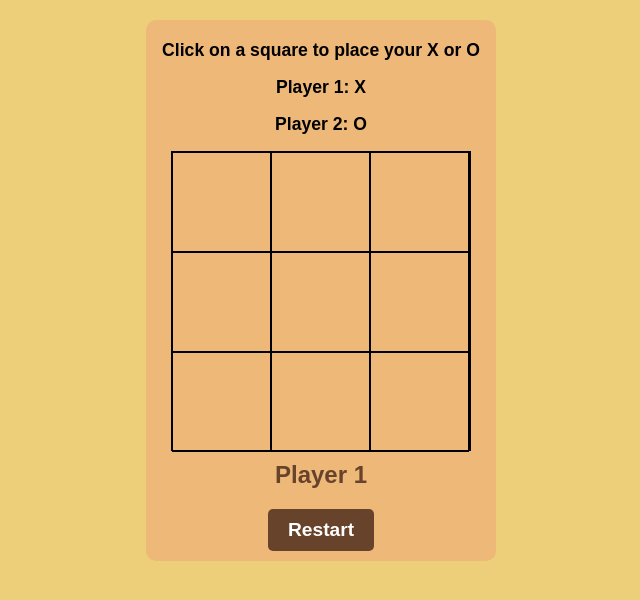
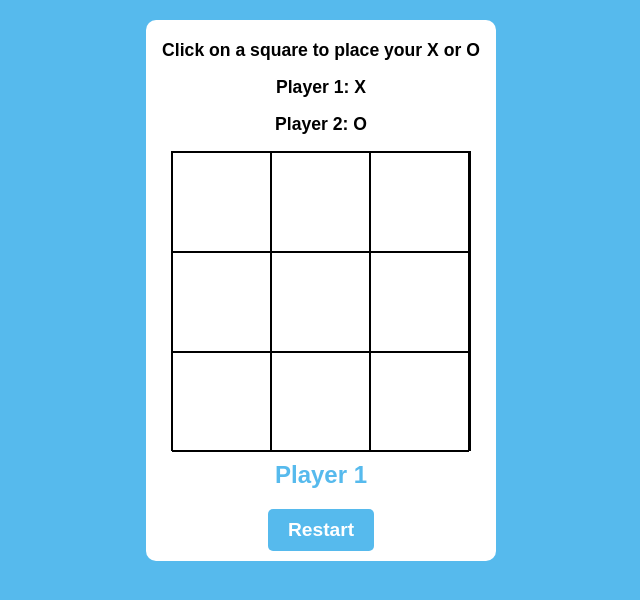
Before and after one commit to VaniAwasthi/javaSceipt_Tic-tacGame, a plain HTML site: page index.html in a window 1280 px wide. Shown: the whole page, without its empty margins (319-959 px from the left). Drawn offline with Linux system fonts and the light colour scheme.

Commit message:
adding some changes

```diff
--- a/style.css
+++ b/style.css
@@ -5,7 +5,7 @@
   }
 
   body {
-    background-color: #eecf79;
+    background-color: #56baed;
     display: flex;
     justify-content: center;
     align-items: center;
@@ -16,7 +16,7 @@
   .tic-tac-toe {
     width: 350px;
     margin: 20px auto;
-    background-color: #eeb879;
+    background-color: white ;
     border-radius: 10px;
     display: flex;
     flex-direction: column;
@@ -51,6 +51,7 @@
 
   .board-cell {
     width: 100px;
+    color: #56baed;
     height: 100px;
     border: 1px solid #000000;
     cursor: pointer;
@@ -62,14 +63,14 @@
   }
 
   .turn {
-    color: #68432b;
+    color: #56baed;
     font-size: 1.5rem;
     font-weight: bold;
     margin: 10px 0;
   }
 
   .restart {
-    background-color: #68432b;
+    background-color: #56baed;
     color: #ffffff;
     border: none;
     border-radius: 5px;
```
